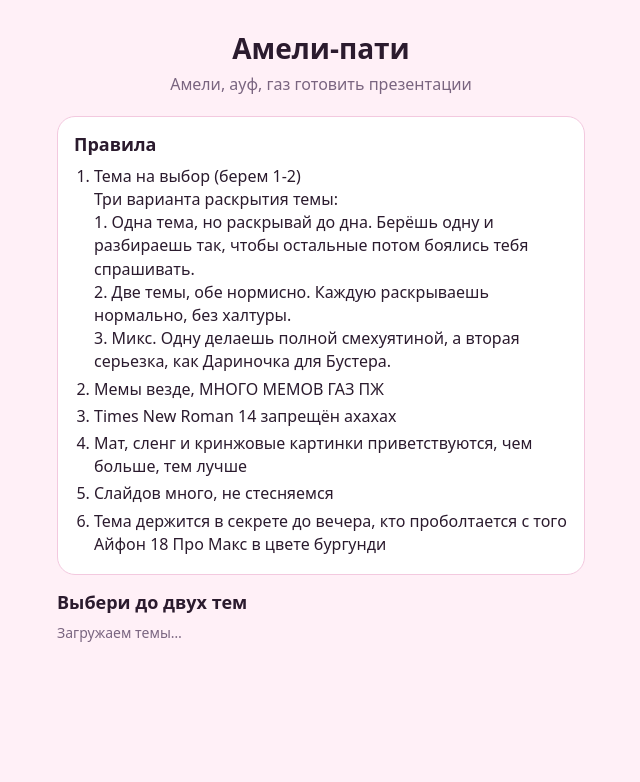
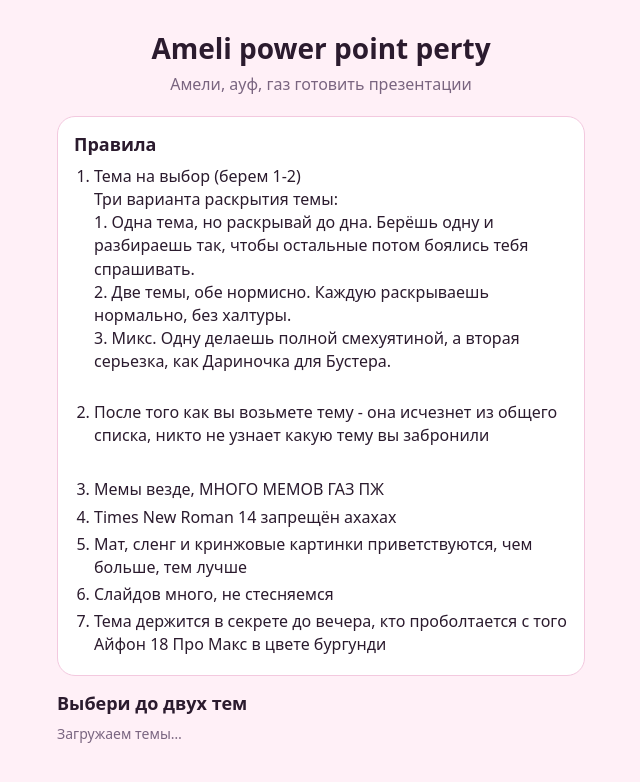
Before and after one commit to n6fwws4bmp-ux/Ameli-powerpoint-party, a plain HTML site: page index.html in a window 1280 px wide. Shown: the whole page, without its empty margins (319-959 px from the left). Drawn offline with Linux system fonts and the light colour scheme; no server answers.

Commit message:
Update index.html

```diff
--- a/index.html
+++ b/index.html
@@ -33,18 +33,20 @@ ol.rules li{margin:4px 0}
 </head>
 <body>
 <main>
-  <h1>Амели-пати</h1>
+  <h1>Аmeli power point perty</h1>
   <p class="sub">Амели, ауф, газ готовить презентации</p>
 
   <div class="card">
     <h2>Правила</h2>
     <ol class="rules">
       <li>Тема на выбор (берем 1-2)<br>
-
         Три варианта раскрытия темы:<br>
         1.  Одна тема, но раскрывай до дна. Берёшь одну и разбираешь так, чтобы остальные потом боялись тебя спрашивать.<br>
         2.  Две темы, обе нормисно. Каждую раскрываешь нормально, без халтуры.<br>
-        3.  Микс. Одну делаешь полной смехуятиной, а вторая серьезка, как Дариночка для Бустера.</li>
+        3.  Микс. Одну делаешь полной смехуятиной, а вторая серьезка, как Дариночка для Бустера.<br>
+        <br>
+      <li>После того как вы возьмете тему - она исчезнет из общего списка, никто не узнает какую тему вы забронили</li>
+      <br>
       <li>Мемы везде, МНОГО МЕМОВ ГАЗ ПЖ</li>
       <li>Times New Roman 14 запрещён ахахах</li>
       <li>Мат, сленг и кринжовые картинки приветствуются, чем больше, тем лучше</li>
```
